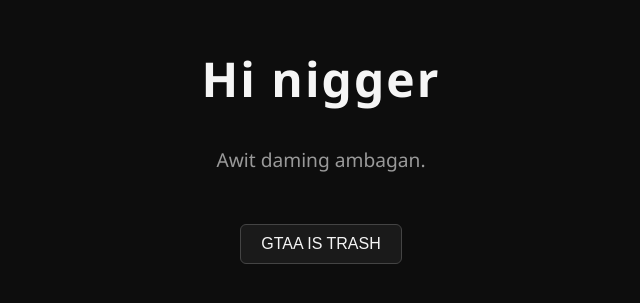
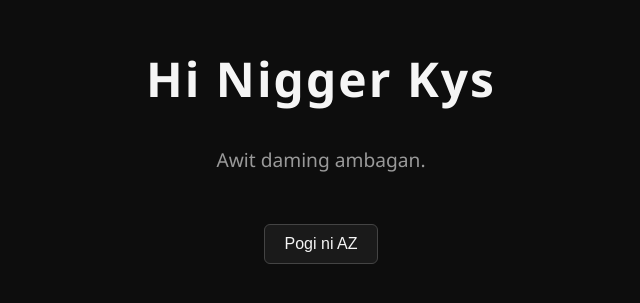
Before and after one commit to AxoPogi123/az, a plain HTML site: page index.html in a window 1280 px wide. Shown: the part 261-564 px from the top of the page, without its empty margins (319-959 px from the left). Drawn offline with Linux system fonts and the light colour scheme.

Commit message:
Update index.html

```diff
--- a/index.html
+++ b/index.html
@@ -48,14 +48,14 @@
 </head>
 <body>
 
-  <h1>Hi nigger</h1>
+  <h1>Hi Nigger Kys</h1>
   <p>Awit daming ambagan.</p>
-  <button onclick="changeMessage()">GTAA IS TRASH</button>
+  <button onclick="changeMessage()">Pogi ni AZ</button>
 
   <script>
     function changeMessage() {
       const p = document.querySelector("p");
-      p.textContent = "Gusto kona mawala";
+      p.textContent = "buti alam mo";
     }
   </script>
 
```
